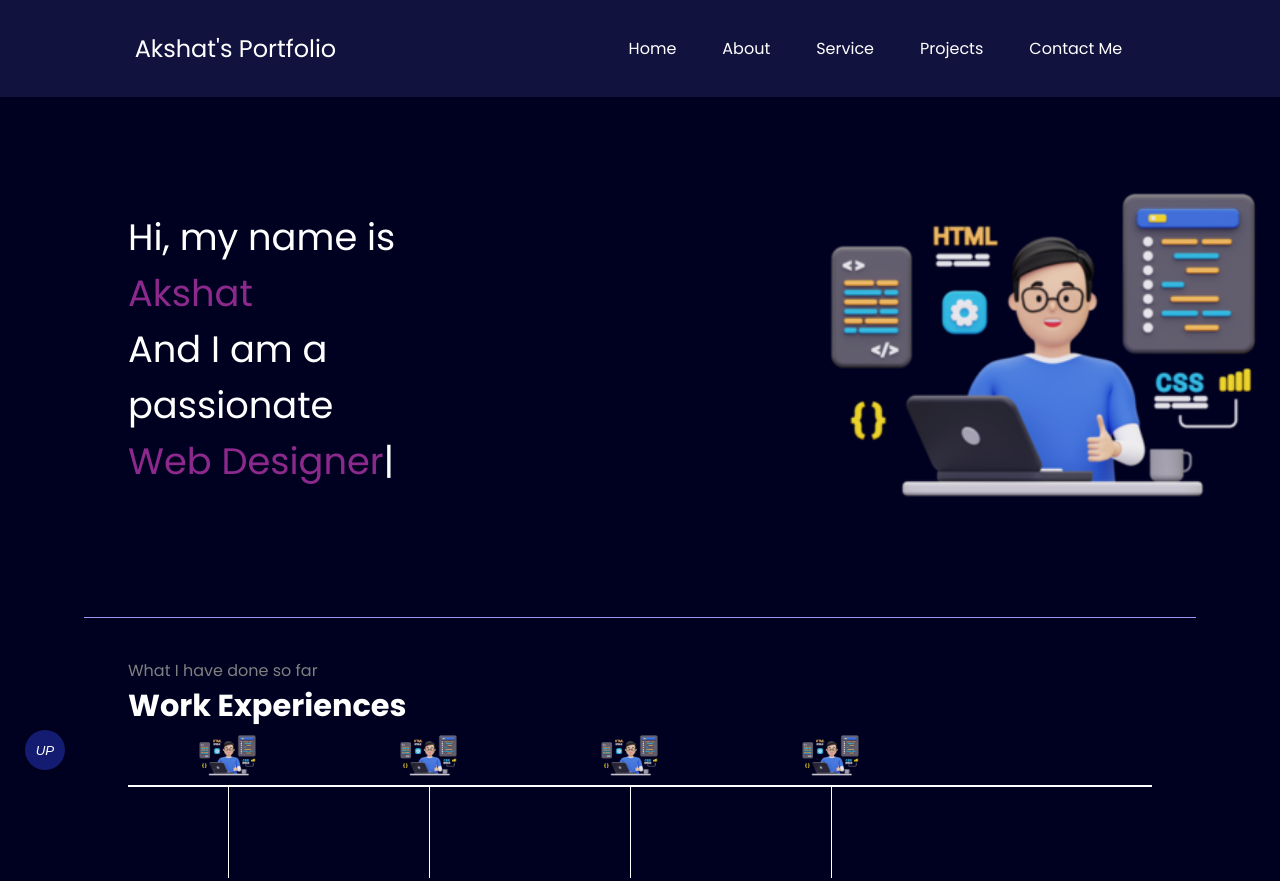
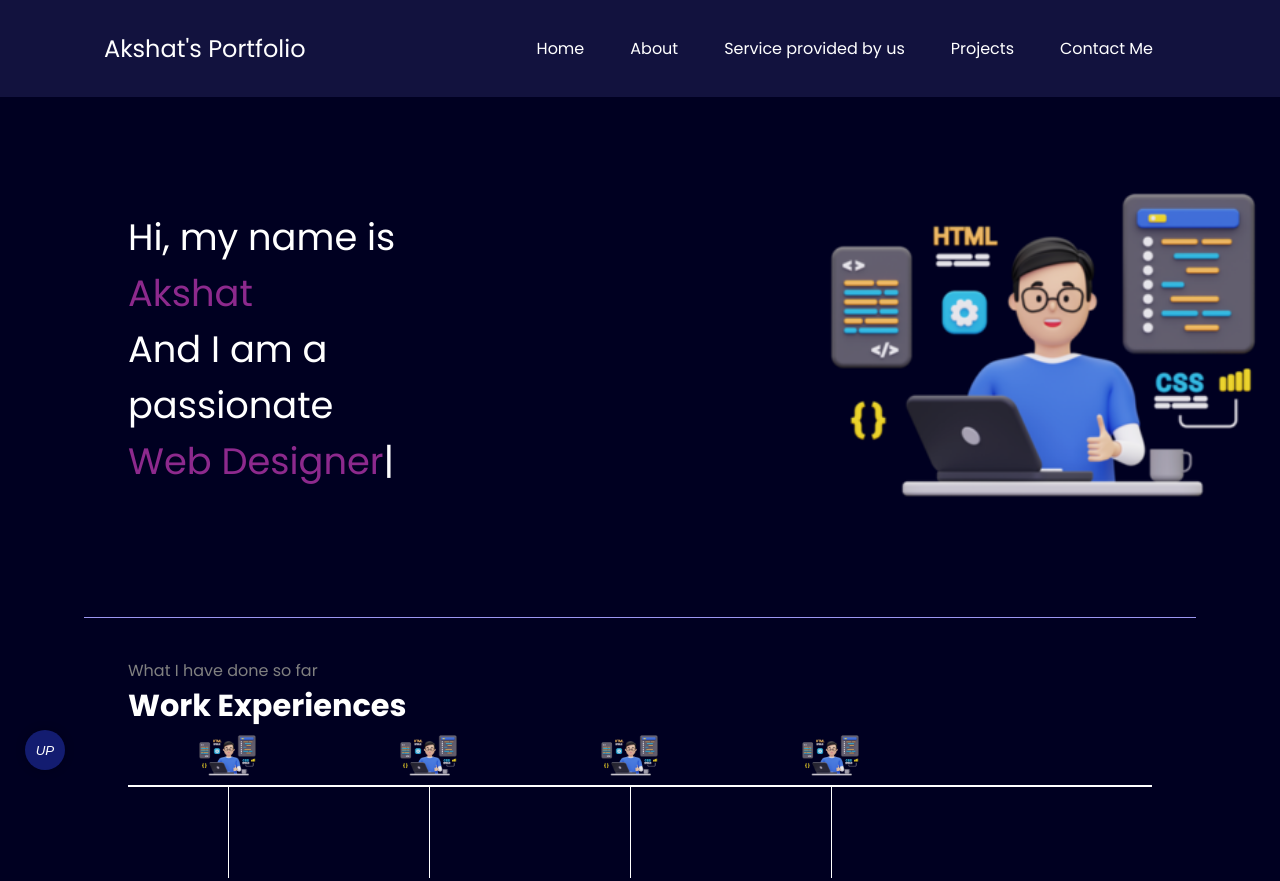
Before and after one commit to Akshat1276/Portfolio_Website, a plain HTML site: page index.html in a window 1280 px wide. Shown: the top 881 px of the page. Drawn offline with nearby package versions, Linux system fonts and the light colour scheme.

Commit message:
Update index.html

```diff
--- a/index.html
+++ b/index.html
@@ -125,7 +125,7 @@
           <ul>
             <li><a href="/">Home</a></li>
             <li><a href="/">About</a></li>
-            <li><a href="/">Service</a></li>
+            <li><a href="/">Service provided by us</a></li>
             <li><a href="/">Projects</a></li>
             <li><a href="/">Contact Me</a></li>
           </ul>
```
